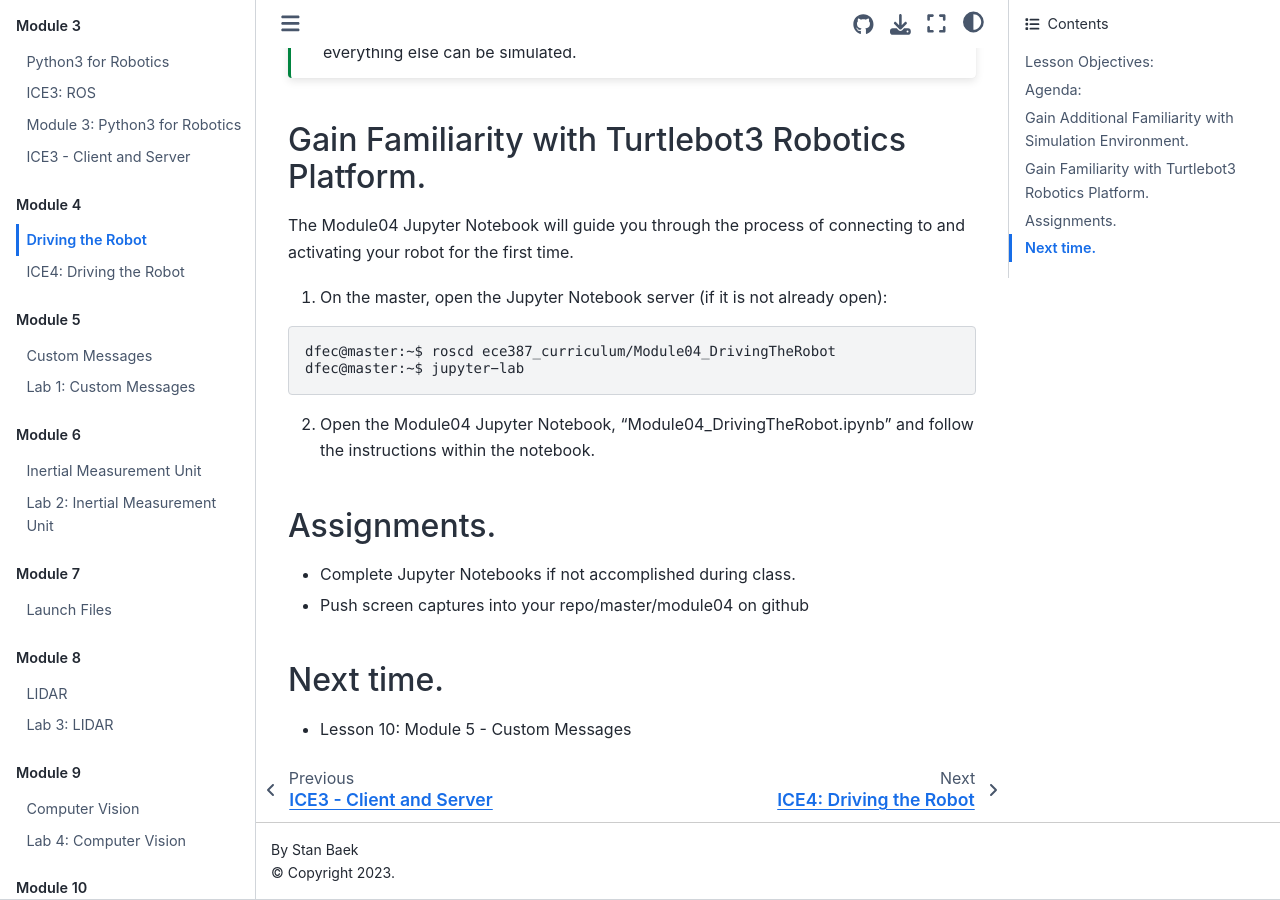
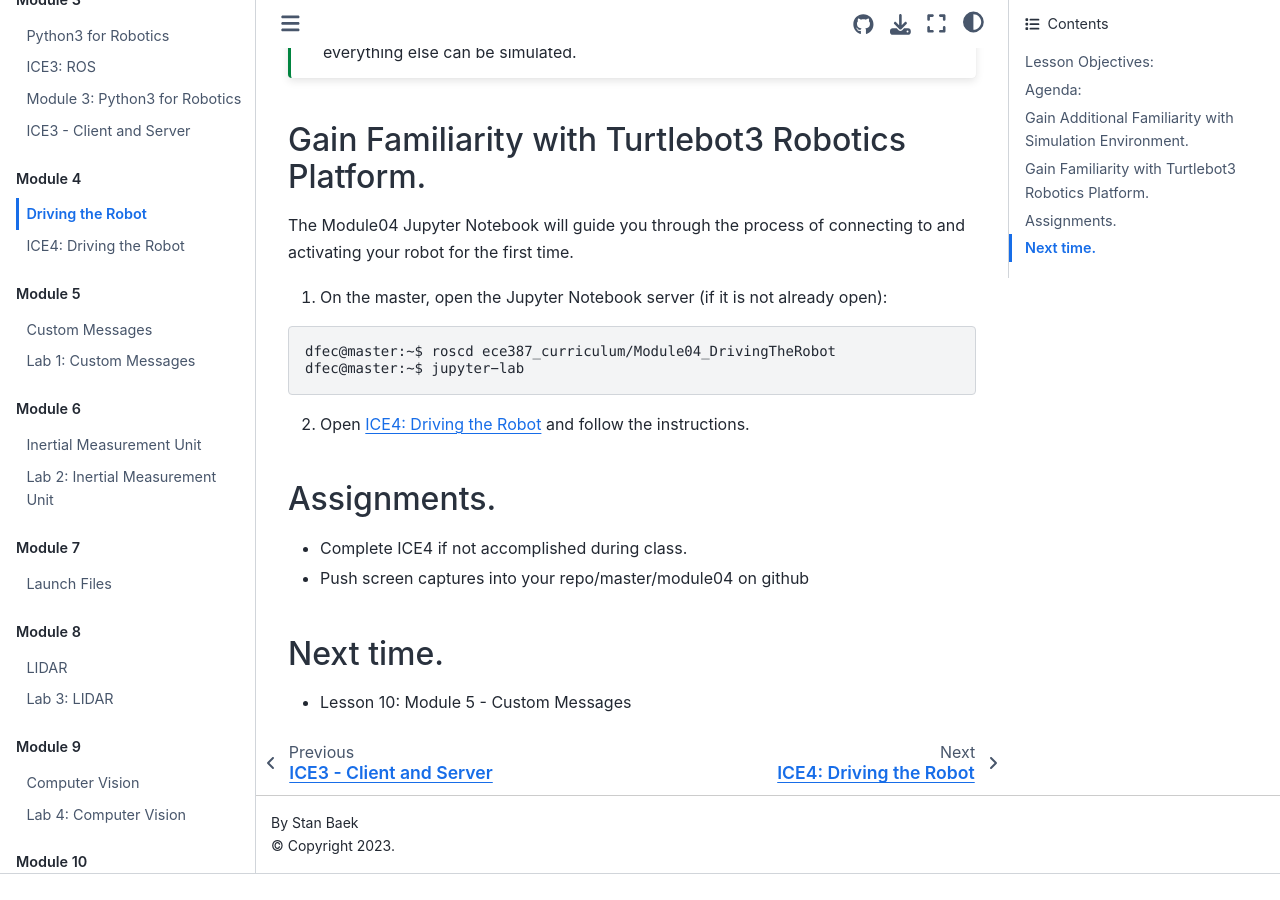
Before and after one commit to stanbaek/ece387_book, a Jupyter Book: the page built from docs/Module4_DrivingTheRobot/DrivingTheRobot.md, in a window 1280 px wide and 900 px high, scrolled down 1841 px. Built offline with Jupyter Book 1.0.4 settings and Sphinx 7.4.7 and the Sphinx Book theme 1.1.4, drawn with Linux system fonts in a browser that asks for light colours; after the commit the page ends 2715 px from its top, so only the background shows below that.

Commit message:
minor updates

````diff
--- a/docs/Module4_DrivingTheRobot/DrivingTheRobot.md
+++ b/docs/Module4_DrivingTheRobot/DrivingTheRobot.md
@@ -70,11 +70,10 @@ dfec@master:∼$ roscd ece387_curriculum/Module04_DrivingTheRobot
 dfec@master:∼$ jupyter−lab
 ```
 
-2. Open the Module04 Jupyter Notebook, "Module04_DrivingTheRobot.ipynb" and follow the instructions
-within the notebook.
+2. Open [ICE4: Driving the Robot](ICE4_DrivingTheRobot.md) and follow the instructions.
 
 ## Assignments.
-- Complete Jupyter Notebooks if not accomplished during class.
+- Complete ICE4 if not accomplished during class.
 - Push screen captures into your repo/master/module04 on github
 
 ## Next time.
````
